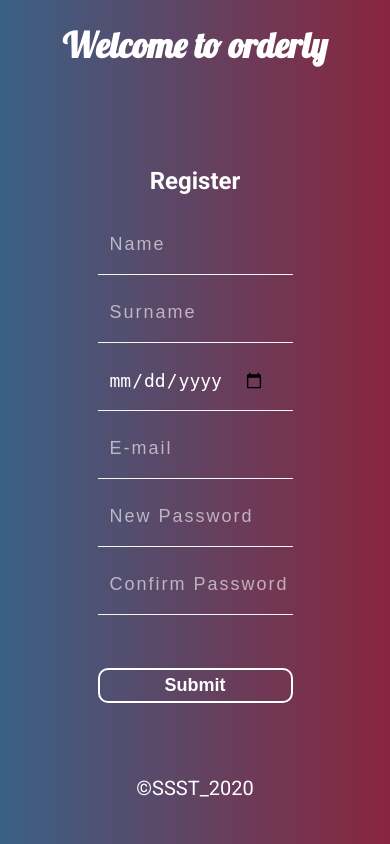
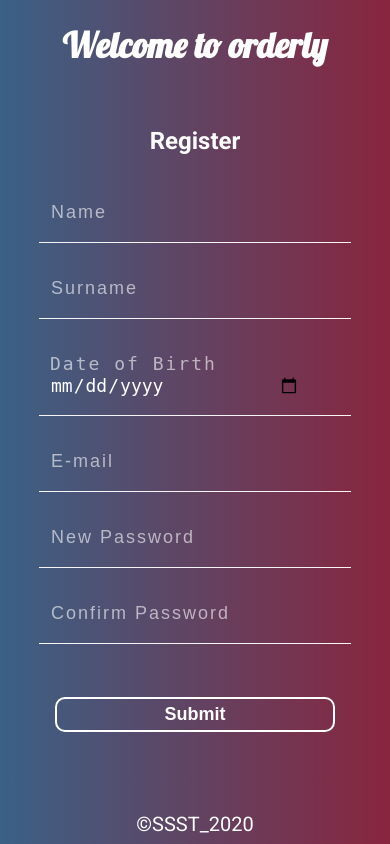
Before and after one commit to epinefrin1921/Orderly, a PHP site: page /Register.php in a window 390 px wide. Run offline with PHP 8.4, Linux system fonts and the light colour scheme.

Commit message:
Responsive added to Login and Register

```diff
--- a/php/RegStil.css
+++ b/php/RegStil.css
@@ -1,3 +1,4 @@
+
 body{
     margin: 0;
     padding:0;
@@ -7,23 +8,40 @@ body{
     font-family: 'Roboto', sans-serif;
     background-size: cover;
 }
-
+a{
+    text-decoration: none;
+    color: white;
+}
 h1{
     font-size: 35px;
     font-weight:bold;
     text-align: center;
     color:white;
     font-family: 'Lobster', cursive;
-    margin-bottom: 100px;
+    margin-bottom: 40px;
 }
 
 .Login {
     width: 50%;
     margin:0 auto;
     color:white;
+    display: flex;
+    flex-wrap: wrap;
+    justify-content: center;
 }
 h2{
     text-align: center;
+}
+footer{
+    margin-top: 20px;
+    text-align: center;
+    color: white;
+    padding: 8px;
+    font-size: 20px;
+    bottom: 0;
+    position: absolute;
+    width: 100%;
+    box-sizing: border-box;
 }
 .login h2{
     font-size: 40px;
@@ -59,25 +77,34 @@ h2{
     width: 80%;
 }
 .butt{
-    width: 100%;
+    width: 90%;
     background: none;
     border:2px solid white;
     color:white;
     padding: 5px;
     font-size: 18px;
     cursor:pointer;
-    margin:45px 0;
+    margin:45px auto;
     border-radius: 10px;
-    font-weight: bold;}
-
+    font-weight: bold;
+}
+input[type="date"]:before {
+    content: attr(placeholder) !important;
+    color: rgba(255,255,255,0.6);
+    letter-spacing: 2px;
+    margin-right: 0.5em;
+}
 .butt:hover{
     color:#89253e;
     background: white;
 }
-footer{
-    margin-top: 20px;
-    text-align: center;
-    color: white;
-    padding: 8px;
-    font-size: 20px;
+
+
+
+@media (max-width: 660px) {
+    .Login{
+        width: 80%;
+        margin:0 auto;
+        color: white;
+    }
 }
--- a/php/Register.php
+++ b/php/Register.php
@@ -1,3 +1,4 @@
+
 <!DOCTYPE html>
 <html lang="en">
 <head>
@@ -8,31 +9,33 @@
     <link rel="stylesheet" href="RegStil.css">
 </head>
 <body>
-<h1>Welcome to orderly</h1>
+<h1><a href="index.php">Welcome to orderly</a></h1>
+<?php
+$today = date("Y-m-d");
+?>
 <form class="Login" action="insert.php" method="post">
     <h2>Register</h2>
     <div class="textbox">
-        <input type="text" placeholder="Name" name="FName" value="">
+        <input type="text" placeholder="Name" name="FName" value="" required>
     </div>
     <div class="textbox">
-        <input type="text" placeholder="Surname" name="LName" value="">
+        <input type="text" placeholder="Surname" name="LName" value="" required>
     </div>
     <div class="textbox" id="date1">
-        <input type="date" placeholder="Date of Birth" name="DOB" value="">
+        <input type="date" placeholder="Date of Birth" name="DOB" value="" required min="1900-01-01" max="<?php echo $today?>">
+
     </div>
     <div class="textbox">
-        <input type="text" placeholder="E-mail" name="Email" value="">
+        <input type="text" placeholder="E-mail" name="Email" value="" required >
     </div>
     <div class="textbox">
-        <input type="password" placeholder="New Password" name="Password" value="">
+        <input type="password" placeholder="New Password" name="Password" value="" required>
     </div>
     <div class="textbox">
-        <input type="password" placeholder="Confirm Password" name="ConfirmPassword" value="" >
+        <input type="password" placeholder="Confirm Password" name="ConfirmPassword" value="" required >
     </div>
     <input class="butt" type="submit" name="" value="Submit" >
 </form>
-
-
 <?php include 'footer.php'; ?>
 <?php
 $user='root';
```
Also changed, not shown: php/LogIn.php (+3 -10 lines), php/LogInStil.css (+15 -13 lines). Lines whose indentation alone changed are shown as unchanged.
